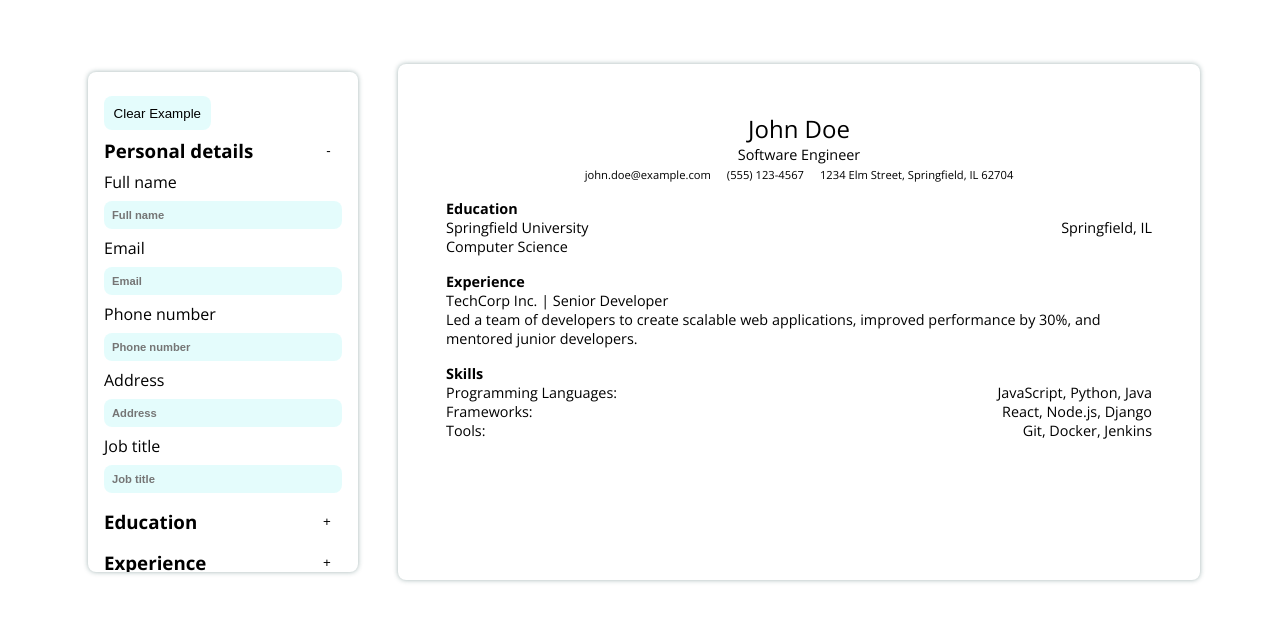
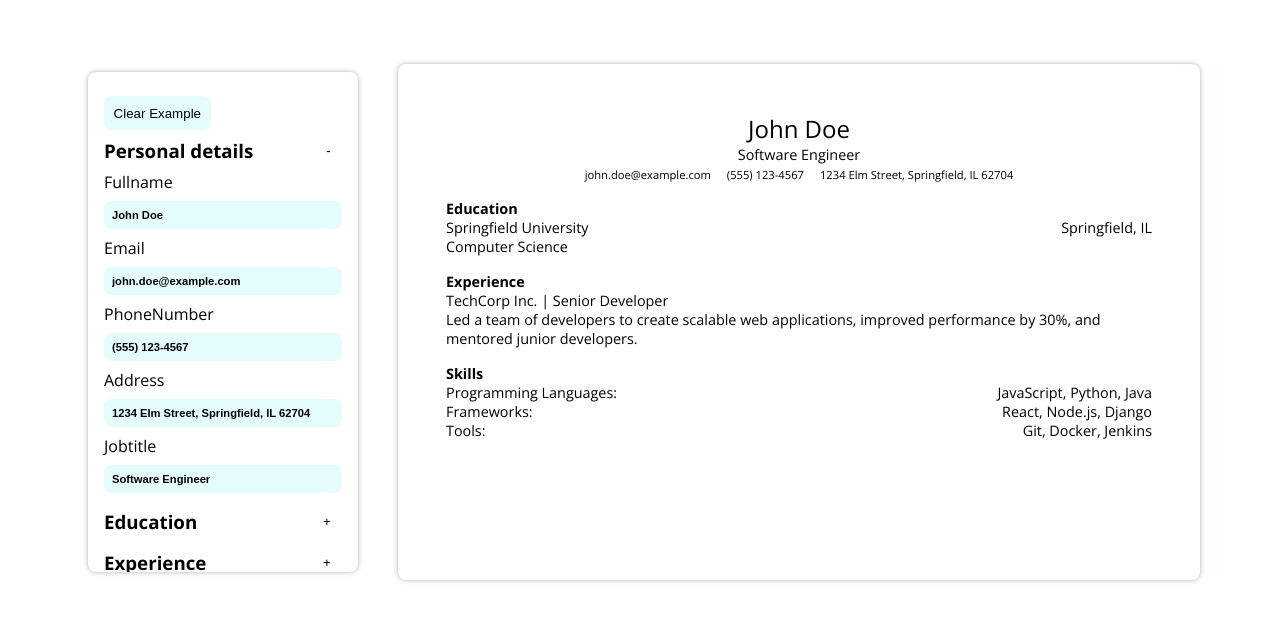
Before and after one commit to tvxxd/cv-application, a React (Vite) app: page / in a window 1280 px wide. Shown: the top 622 px of the page. Built offline with nearby package versions, Linux system fonts and the light colour scheme.

Commit message:
code refactor

```diff
--- a/src/App.jsx
+++ b/src/App.jsx
@@ -1,83 +1,84 @@
 import { useState } from "react";
 
 function App() {
-  const [fullname, setFullname] = useState("John Doe");
-  const [email, setEmail] = useState("john.doe@example.com");
-  const [phoneNumber, setPhoneNumber] = useState("(555) 123-4567");
-  const [address, setAddress] = useState(
-    "1234 Elm Street, Springfield, IL 62704"
-  );
-  const [jobtitle, setJobTitle] = useState("Software Engineer");
+  const [personalDetails, handlePersonalChange] = useInputChange({
+    fullname: "John Doe",
+    email: "john.doe@example.com",
+    phoneNumber: "(555) 123-4567",
+    address: "1234 Elm Street, Springfield, IL 62704",
+    jobtitle: "Software Engineer",
+  });
 
-  const [university, setUniversity] = useState("Springfield University");
-  const [fieldofstudy, setFieldOfStudy] = useState("Computer Science");
-  const [location, setLocation] = useState("Springfield, IL");
+  const [educationDetails, handleEducationChange] = useInputChange({
+    university: "Springfield University",
+    fieldofstudy: "Computer Science",
+    location: "Springfield, IL",
+  });
 
-  const [companyname, setCompanyName] = useState("TechCorp Inc.");
-  const [positiontitle, setPositionTitle] = useState("Senior Developer");
-  const [description, setDescription] = useState(
-    "Led a team of developers to create scalable web applications, improved performance by 30%, and mentored junior developers."
-  );
+  const [experienceDetails, handleExperienceChange] = useInputChange({
+    companyname: "TechCorp Inc.",
+    positiontitle: "Senior Developer",
+    description:
+      "Led a team of developers to create scalable web applications, improved performance by 30%, and mentored junior developers.",
+  });
 
-  const [language, setLanguage] = useState("JavaScript, Python, Java");
-  const [tools, setTools] = useState("Git, Docker, Jenkins");
-  const [frameworks, setFrameworks] = useState("React, Node.js, Django");
+  const [skills, handleSkillsChange] = useInputChange({
+    language: "JavaScript, Python, Java",
+    tools: "Git, Docker, Jenkins",
+    frameworks: "React, Node.js, Django",
+  });
 
   function handleClear() {
-    setFullname("");
-    setEmail("");
-    setPhoneNumber("");
-    setAddress("");
-    setJobTitle("");
-    setUniversity("");
-    setFieldOfStudy("");
-    setLocation("");
-    setCompanyName("");
-    setPositionTitle("");
-    setDescription("");
-    setLanguage("");
-    setTools("");
-    setFrameworks("");
+    console.log("click")
+    handlePersonalChange({
+      fullname: "",
+      email: "",
+      phoneNumber: "",
+      address: "",
+      jobtitle: "",
+    });
+
+    handleEducationChange({
+      university: "",
+      fieldofstudy: "",
+      location: "",
+    });
+
+    handleExperienceChange({
+      companyname: "",
+      positiontitle: "",
+      description: "",
+    });
+
+    handleSkillsChange({
+      language: "",
+      tools: "",
+      frameworks: "",
+    });
   }
+
   return (
     <div className="app">
       <LeftSide
+        personalDetails={personalDetails}
+        handlePersonalChange={handlePersonalChange}
+        educationDetails={educationDetails}
+        handleEducationChange={handleEducationChange}
+        experienceDetails={experienceDetails}
+        handleExperienceChange={handleExperienceChange}
+        skills={skills}
+        handleSkillsChange={handleSkillsChange}
         onClear={handleClear}
-        setFullname={setFullname}
-        setEmail={setEmail}
-        setPhoneNumber={setPhoneNumber}
-        setAddress={setAddress}
-        setJobTitle={setJobTitle}
-        setUniversity={setUniversity}
-        setFieldOfStudy={setFieldOfStudy}
-        setLocation={setLocation}
-        setCompanyName={setCompanyName}
-        setPositionTitle={setPositionTitle}
-        setDescription={setDescription}
-        setLanguage={setLanguage}
-        setTools={setTools}
-        setFrameworks={setFrameworks}
       />
       <Preview
-        fullname={fullname}
-        email={email}
-        phoneNumber={phoneNumber}
-        address={address}
-        jobtitle={jobtitle}
-        university={university}
-        location={location}
-        fieldofstudy={fieldofstudy}
-        companyname={companyname}
-        positiontitle={positiontitle}
-        description={description}
-        language={language}
-        tools={tools}
-        frameworks={frameworks}
+        personalDetails={personalDetails}
+        educationDetails={educationDetails}
+        experienceDetails={experienceDetails}
+        skills={skills}
       />
     </div>
   );
 }
-
 function ClearExample({ handleClear }) {
   return (
     <button onClick={handleClear} className="clear-example">
@@ -86,13 +87,33 @@ function ClearExample({ handleClear }) {
   );
 }
 
-function InputField({ labelText, placeholder, setState }) {
+function useInputChange(initialState) {
+  const [state, setState] = useState(initialState);
+
+  function handleChange(e) {
+    console.log(e);
+    console.log(e.target);
+    const { name, value } = e.target;
+    console.log(name);
+    console.log(value);
+    setState((prev) => ({
+      ...prev,
+      [name]: value,
+    }));
+  }
+
+  return [state, handleChange];
+}
+
+function InputField({ label, name, value, onChange }) {
   return (
     <div className="input-field">
-      <label>{labelText}</label>
+      <label>{label}</label>
       <input
-        onChange={(e) => setState(e.target.value)}
-        placeholder={placeholder}
+        name={name}
+        value={value}
+        onChange={onChange}
+        placeholder={label}
         type="text"
       />
     </div>
@@ -108,18 +129,13 @@ function DisplayMore({ children, onToggle, showMore }) {
   );
 }
 
-function PersonalDetails({
-  setFullname,
-  setEmail,
-  setPhoneNumber,
-  setAddress,
-  setJobTitle,
-}) {
+function PersonalDetails({ details, handleChange }) {
   const [showMore, setShowMore] = useState(true);
 
   function handleToggle() {
     setShowMore((prev) => !prev);
   }
+
   return (
     <div className="personal-details">
       <DisplayMore showMore={showMore} onToggle={handleToggle}>
@@ -127,39 +143,24 @@ function PersonalDetails({
       </DisplayMore>
       {showMore && (
         <>
+          {Object.keys(details).map((key) => (
             <InputField
-            setState={setFullname}
-            placeholder="Full name"
-            labelText="Full name"
+              key={key}
+              name={key}
+              label={key.charAt(0).toUpperCase() + key.slice(1)}
+              value={details[key]}
+              onChange={handleChange}
             />
-          <InputField
-            setState={setEmail}
-            placeholder="Email"
-            labelText="Email"
-          />
-          <InputField
-            setState={setPhoneNumber}
-            placeholder="Phone number"
-            labelText="Phone number"
-          />
-          <InputField
-            setState={setAddress}
-            placeholder="Address"
-            labelText="Address"
-          />
-          <InputField
-            setState={setJobTitle}
-            placeholder="Job title"
-            labelText="Job title"
-          />
+          ))}
         </>
       )}
     </div>
   );
 }
 
-function Education({ setUniversity, setFieldOfStudy, setLocation }) {
+function Education({ details, handleChange }) {
   const [showMore, setShowMore] = useState(false);
+
   function handleToggle() {
     setShowMore((prev) => !prev);
   }
@@ -171,33 +172,28 @@ function Education({ setUniversity, setFieldOfStudy, setLocation }) {
       </DisplayMore>
       {showMore && (
         <>
+          {Object.keys(details).map((key) => (
             <InputField
-            setState={setUniversity}
-            placeholder="University"
-            labelText="University"
+              key={key}
+              name={key}
+              label={key.charAt(0).toUpperCase() + key.slice(1)}
+              value={details[key]}
+              onChange={handleChange}
             />
-          <InputField
-            setState={setFieldOfStudy}
-            placeholder="Location"
-            labelText="Location"
-          />
-          <InputField
-            setState={setLocation}
-            placeholder="Field of Study"
-            labelText="Field of Study"
-          />
+          ))}
         </>
       )}
     </div>
   );
 }
 
-function Experience({ setCompanyName, setPositionTitle, setDescription }) {
+function Experience({ details, handleChange }) {
   const [showMore, setShowMore] = useState(false);
 
   function handleToggle() {
     setShowMore((prev) => !prev);
   }
+
   return (
     <div className="experience">
       <DisplayMore showMore={showMore} onToggle={handleToggle}>
@@ -205,55 +201,44 @@ function Experience({ setCompanyName, setPositionTitle, setDescription }) {
       </DisplayMore>
       {showMore && (
         <>
+          {Object.keys(details).map((key) => (
             <InputField
-            setState={setCompanyName}
-            placeholder="Company name"
-            labelText="Company name"
+              key={key}
+              name={key}
+              label={key.charAt(0).toUpperCase() + key.slice(1)}
+              value={details[key]}
+              onChange={handleChange}
             />
-          <InputField
-            setState={setPositionTitle}
-            placeholder="Position title"
-            labelText="Position title"
-          />
-          <InputField
-            setState={setDescription}
-            placeholder="Description"
-            labelText="Description"
-          />
+          ))}
         </>
       )}
     </div>
   );
 }
 
-function Skills({ setLanguage, setTools, setFrameworks }) {
+function Skills({ details, handleChange }) {
   const [showMore, setShowMore] = useState(false);
 
   function handleToggle() {
     setShowMore((prev) => !prev);
   }
+
   return (
-    <div className="experience">
+    <div className="skills">
       <DisplayMore showMore={showMore} onToggle={handleToggle}>
         Skills
       </DisplayMore>
       {showMore && (
         <>
+          {Object.keys(details).map((key) => (
             <InputField
-            setState={setLanguage}
-            placeholder="Languages"
-            labelText="Languages"
+              key={key}
+              name={key}
+              label={key.charAt(0).toUpperCase() + key.slice(1)}
+              value={details[key]}
+              onChange={handleChange}
             />
-          <InputField
-            setState={setTools}
-            placeholder="Tools"
-            labelText="Tools"
-          />
-          <InputField
-            setState={setFrameworks}
-            placeholder="Frameworks"
-            labelText="Frameworks"
-          />
+          ))}
         </>
       )}
     </div>
@@ -261,115 +246,108 @@ function Skills({ setLanguage, setTools, setFrameworks }) {
 }
 
 function LeftSide({
-  setFullname,
-  setEmail,
-  setPhoneNumber,
-  setAddress,
-  setJobTitle,
-  setUniversity,
-  setFieldOfStudy,
-  setLocation,
-  setCompanyName,
-  setPositionTitle,
-  setDescription,
-  setLanguage,
-  setTools,
-  setFrameworks,
+  personalDetails,
+  handlePersonalChange,
+  educationDetails,
+  handleEducationChange,
+  experienceDetails,
+  handleExperienceChange,
+  skills,
+  handleSkillsChange,
   onClear,
 }) {
   return (
     <div className="left-side">
       <ClearExample handleClear={onClear} />
       <PersonalDetails
-        setAddress={setAddress}
-        setPhoneNumber={setPhoneNumber}
-        setEmail={setEmail}
-        setFullname={setFullname}
-        setJobTitle={setJobTitle}
+        details={personalDetails}
+        handleChange={handlePersonalChange}
       />
       <Education
-        setLocation={setLocation}
-        setFieldOfStudy={setFieldOfStudy}
-        setUniversity={setUniversity}
+        details={educationDetails}
+        handleChange={handleEducationChange}
       />
       <Experience
-        setDescription={setDescription}
-        setPositionTitle={setPositionTitle}
-        setCompanyName={setCompanyName}
+        details={experienceDetails}
+        handleChange={handleExperienceChange}
       />
-      <Skills
-        setFrameworks={setFrameworks}
-        setTools={setTools}
-        setLanguage={setLanguage}
-      />
+      <Skills details={skills} handleChange={handleSkillsChange} />
     </div>
   );
 }
 
 function Preview({
-  fullname,
-  email,
-  phoneNumber,
-  address,
-  jobtitle,
-  university,
-  location,
-  fieldofstudy,
-  companyname,
-  positiontitle,
-  description,
-  language,
-  tools,
-  frameworks,
+  personalDetails,
+  educationDetails,
+  experienceDetails,
+  skills,
 }) {
   return (
     <div className="preview">
-      {(fullname || email || phoneNumber || address || jobtitle) && (
+      {(personalDetails.fullname ||
+        personalDetails.email ||
+        personalDetails.phoneNumber ||
+        personalDetails.address ||
+        personalDetails.jobtitle) && (
         <div className="for-personal-details">
-          {fullname && <h3>{fullname}</h3>}
-          {jobtitle && <span>{jobtitle}</span>}
-          {email && <p>{email}</p>}
-          {phoneNumber && <p>{phoneNumber}</p>}
-          {address && <p>{address}</p>}
+          {personalDetails.fullname && <h3>{personalDetails.fullname}</h3>}
+          {personalDetails.jobtitle && <span>{personalDetails.jobtitle}</span>}
+          {personalDetails.email && <p>{personalDetails.email}</p>}
+          {personalDetails.phoneNumber && <p>{personalDetails.phoneNumber}</p>}
+          {personalDetails.address && <p>{personalDetails.address}</p>}
         </div>
       )}
-      {(university || location || fieldofstudy) && (
+      {(educationDetails.university ||
+        educationDetails.location ||
+        educationDetails.fieldofstudy) && (
         <div className="for-education">
           <h4>Education</h4>
           <div className="e-details">
-            {university && <p>{university}</p>}
-            {location && <p>{location}</p>}
+            {educationDetails.university && (
+              <p>{educationDetails.university}</p>
+            )}
+            {educationDetails.location && <p>{educationDetails.location}</p>}
           </div>
-          {fieldofstudy && <p>{fieldofstudy}</p>}
+          {educationDetails.fieldofstudy && (
+            <p>{educationDetails.fieldofstudy}</p>
+          )}
         </div>
       )}
-      {(companyname || positiontitle || description) && (
+      {(experienceDetails.companyname ||
+        experienceDetails.positiontitle ||
+        experienceDetails.description) && (
         <div className="for-experience">
           <h4>Experience</h4>
-          {companyname && <span>{companyname}</span>}
-          {positiontitle && <span> | {positiontitle}</span>}
-          {description && <p>{description}</p>}
+          {experienceDetails.companyname && (
+            <span>{experienceDetails.companyname}</span>
+          )}
+          {experienceDetails.positiontitle && (
+            <span> | {experienceDetails.positiontitle}</span>
+          )}
+          {experienceDetails.description && (
+            <p>{experienceDetails.description}</p>
+          )}
         </div>
       )}
-      {(language || frameworks || tools) && (
+      {(skills.language || skills.frameworks || skills.tools) && (
         <div className="for-skills">
           <h4>Skills</h4>
-          {language && (
+          {skills.language && (
             <div className="flex">
               <span>Programming Languages:</span>
-              <span>{language}</span>
+              <span>{skills.language}</span>
             </div>
           )}
-          {frameworks && (
+          {skills.frameworks && (
             <div className="flex">
               <span>Frameworks:</span>
-              <span>{frameworks}</span>
+              <span>{skills.frameworks}</span>
             </div>
           )}
-          {tools && (
+          {skills.tools && (
             <div className="flex">
               <span>Tools:</span>
-              <span>{tools}</span>
+              <span>{skills.tools}</span>
             </div>
           )}
         </div>
--- a/src/index.css
+++ b/src/index.css
@@ -154,3 +154,7 @@ input:focus {
 .clear-example:active {
   transform: scale(0.9);
 }
+
+.skills {
+  margin-top: 1rem;
+}
```
Lines whose indentation alone changed are shown as unchanged.
